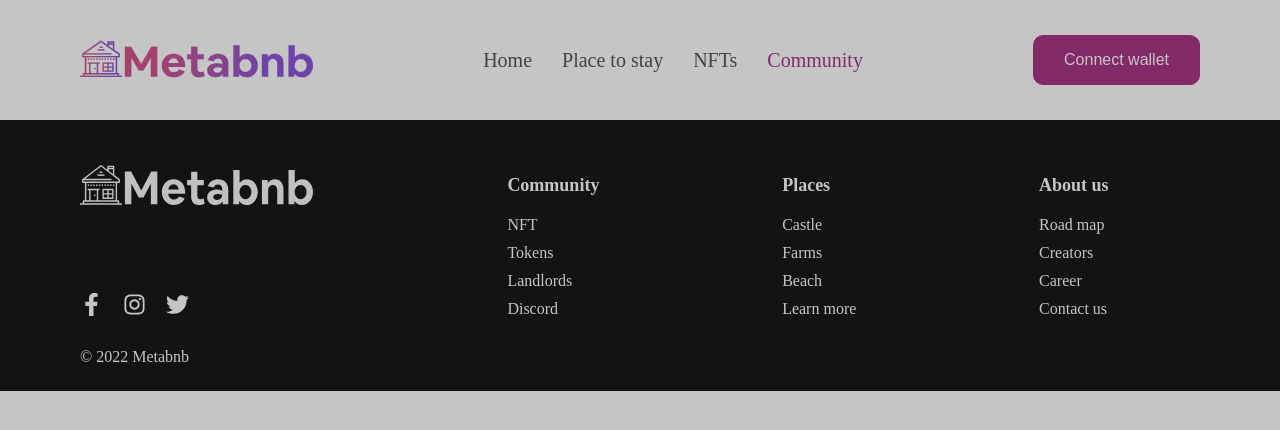
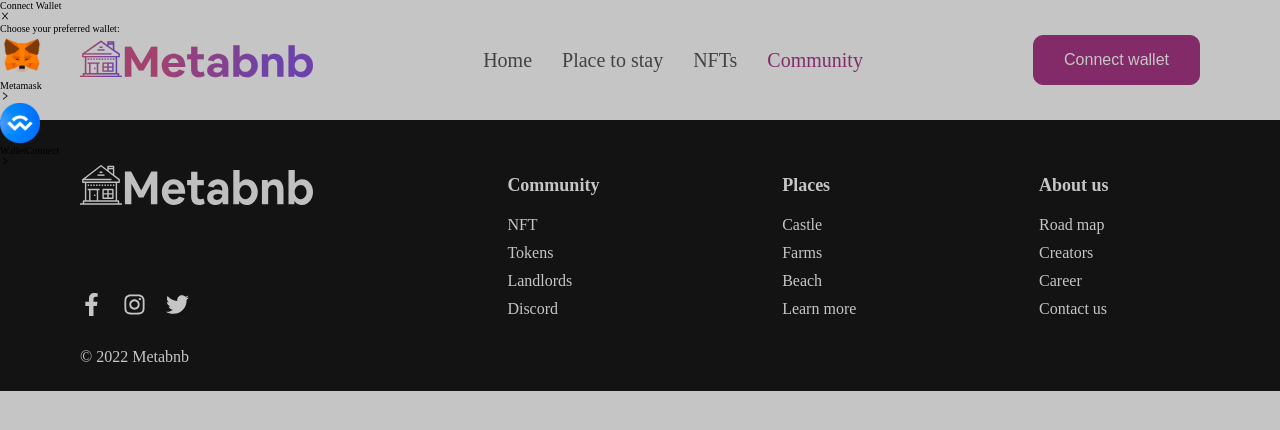
Before and after one commit to ejim11/metabnb-app, a React (Create React App) app: page /community in a window 1280 px wide. Shown: the top 430 px of the page. Built offline with nearby package versions, Linux system fonts and the light colour scheme; a web font is replaced by a local one.

Commit message:
feat: walletLinks Comp added

```diff
--- a/src/components/Header/Header.js
+++ b/src/components/Header/Header.js
@@ -3,6 +3,7 @@ import logoColored from "../../assets/logo-coloured.svg";
 import { NavLink } from "react-router-dom";
 import Button from "../UI/Button/Button";
 import Modal from "../UI/Modal/Modal";
+import WalletLinks from "../WalletLinks/WalletLinks";
 
 const links = [
   {
@@ -48,7 +49,9 @@ const Header = () => {
         </nav>
         <Button className={classes["connect-btn"]}>Connect wallet</Button>
       </header>
-      <Modal></Modal>
+      <Modal>
+        <WalletLinks />
+      </Modal>
     </>
   );
 };
--- /dev/null
+++ b/src/components/WalletLinks/WalletLinks.js
@@ -0,0 +1,51 @@
+import { AiOutlineRight } from "react-icons/ai";
+import { AiOutlineClose } from "react-icons/ai";
+import metaMaskIcon from "../../assets/metamask-icon.svg";
+import walletConnectIcon from "../../assets/wallet-connect-icon.svg";
+import classes from "./WalletLinks.module.scss";
+import { useState } from "react";
+
+const wallets = [
+  { logo: metaMaskIcon, name: "Metamask" },
+  { logo: walletConnectIcon, name: "WalletConnect" },
+];
+
+const WalletLinks = (props) => {
+  const [activeClass, setActiveClass] = useState(0);
+
+  const walletList = wallets.map((item, i) => (
+    <div
+      key={i}
+      className={`${classes["wallet-item"]} ${
+        activeClass === i ? classes["active"] : classes["inactive"]
+      }`}
+      onClick={() => {
+        setActiveClass(i);
+      }}
+    >
+      <div>
+        <img src={item.logo} alt={item.name} />
+      </div>
+      <p>{item.name}</p>
+      <AiOutlineRight className={classes["right-arr-icon"]} />
+    </div>
+  ));
+
+  return (
+    <div className={classes.container}>
+      <div>
+        <p>Connect Wallet</p>
+        <AiOutlineClose
+          className={classes["close-icon"]}
+          onClick={props.onClose}
+        />
+      </div>
+      <div>
+        <p>Choose your preferred wallet:</p>
+        {walletList}
+      </div>
+    </div>
+  );
+};
+
+export default WalletLinks;
```
Also changed, not shown: src/components/WalletLinks/WalletLinks.module.scss (added).
